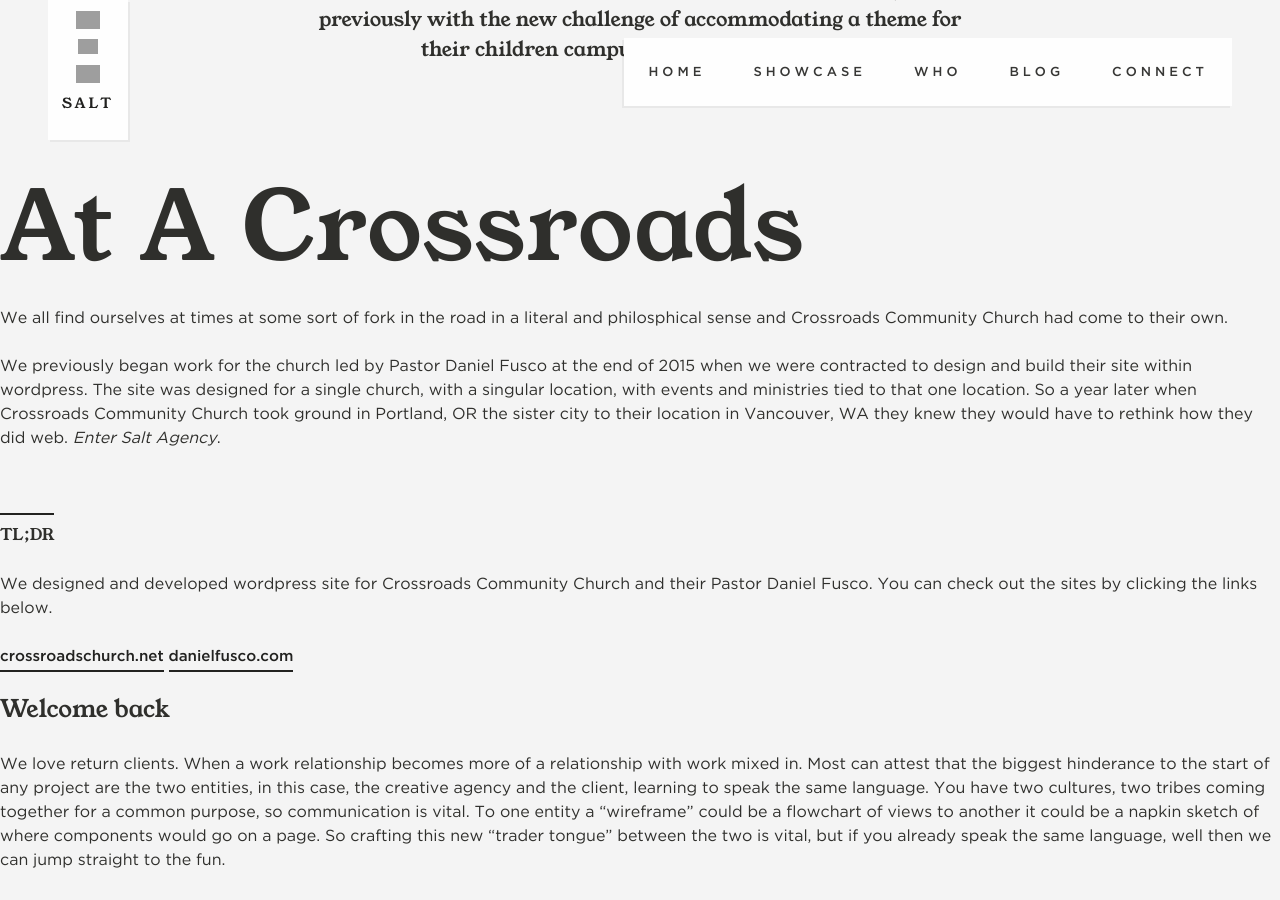
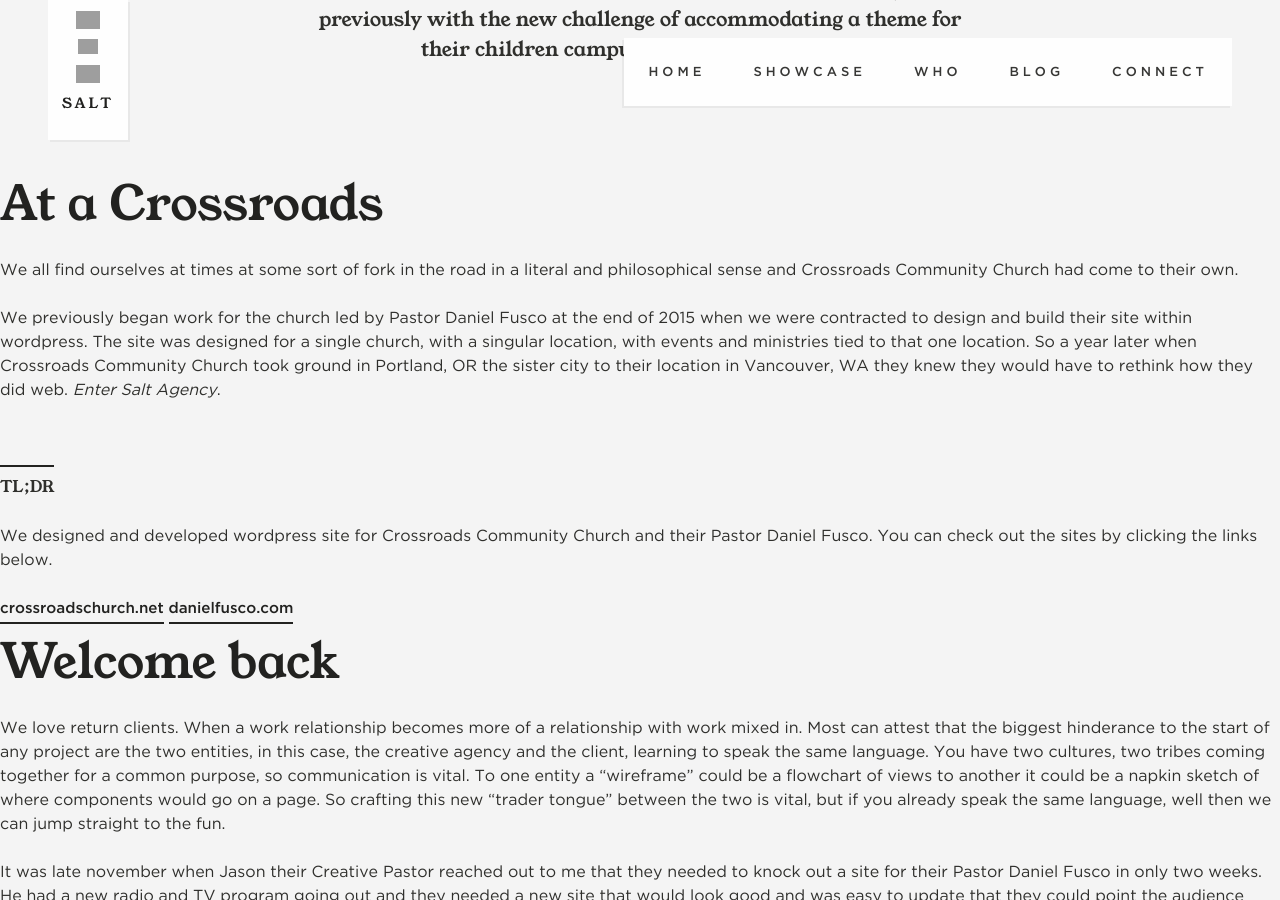
Before and after one commit to devanflaherty/jekyll-salt, a Jekyll site: the page built from _work/crossroads.md, in a window 1280 px wide and 900 px high, scrolled down 869 px. Built offline with Jekyll 4.4.1, drawn with Linux system fonts in a browser that asks for light colours; nearby versions of some CDN libraries; grey boxes are pictures that could not be loaded.

Commit message:
Updated Crossroads post

```diff
--- a/_work/crossroads.md
+++ b/_work/crossroads.md
@@ -25,9 +25,9 @@
 ---
 
 
-## At a Crossroads
+### At a Crossroads
 
-We all find ourselves at times at some sort of fork in the road in a literal and philosphical sense and Crossroads Community Church had come to their own.
+We all find ourselves at times at some sort of fork in the road in a literal and philosophical sense and Crossroads Community Church had come to their own.
 
 We previously began work for the church led by Pastor Daniel Fusco at the end of 2015 when we were contracted to design and build their site within wordpress. The site was designed for a single church, with a singular location, with events and ministries tied to that one location. So a year later when Crossroads Community Church took ground in Portland, OR the sister city to their location in Vancouver, WA they knew they would have to rethink how they did web. *Enter Salt Agency*.
 
@@ -36,8 +36,9 @@
 We designed and developed wordpress site for Crossroads Community Church and their Pastor Daniel Fusco. You can check out the sites by clicking the links below.
 
 <a class="link" href="http://crossroadschurch.net">crossroadschurch.net</a> <a class="link" href="http://danielfusco.com">danielfusco.com</a>
+<br>
 
-#### Welcome back
+### Welcome back
 
 We love return clients. When a work relationship becomes more of a relationship with work mixed in. Most can attest that the biggest hinderance to the start of any project are the two entities, in this case, the creative agency and the client, learning to speak the same language. You have two cultures, two tribes coming together for a common purpose, so communication is vital. To one entity a "wireframe" could be a flowchart of views to another it could be a napkin sketch of where components would go on a page. So crafting this new "trader tongue" between the two is vital, but if you already speak the same language, well then we can jump straight to the fun.
 
@@ -49,7 +50,7 @@
 
 ![](http://media.saltagency.co/projects/crossroads/images/df-site.jpg)
 
-#### Before we design we must redefine
+### Before we design we must redefine
 
 There is nothing like being on the home stretch of a rush project. It's consumed so much of your thoughts and time, and you see the sun over the ledge like the perverbial Gandalf running down to bring victory to the ensuing battle. But you don't anticipate for that project, before it even to have finished to run straight into another, "We need this now" type of project.
 
```
